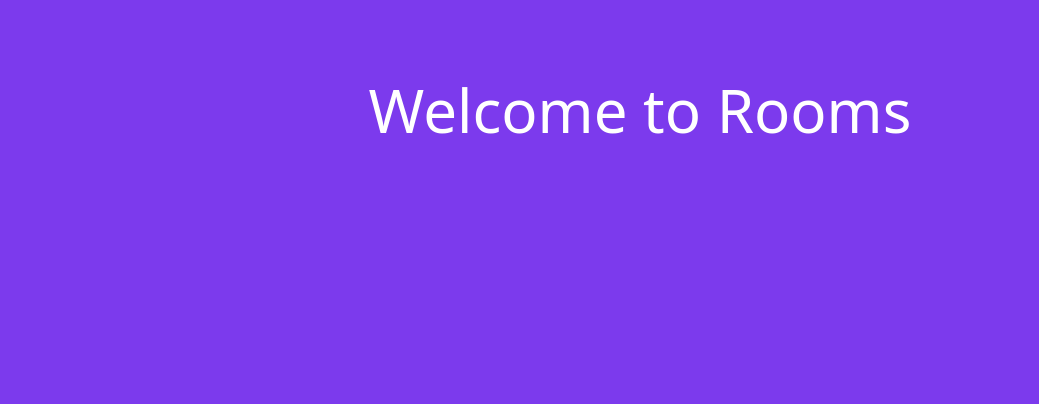
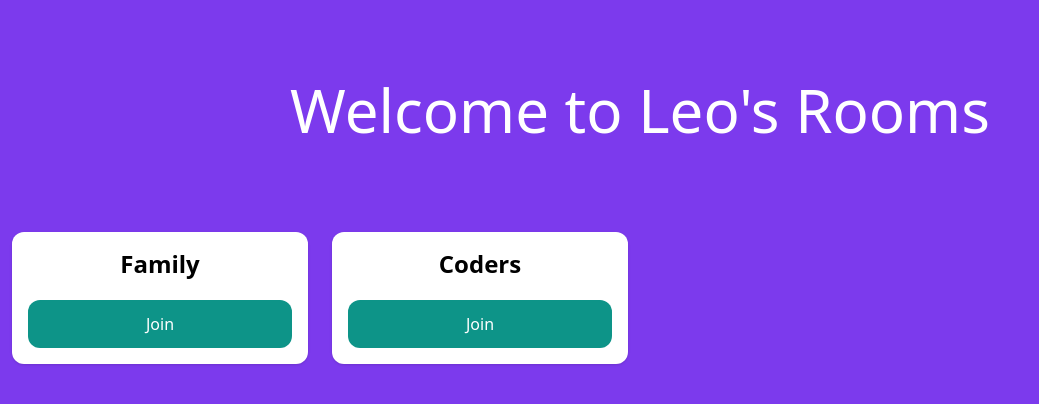
Before and after one commit to leoseis/leoschat, a Django app: page /rooms/ in a window 1280 px wide. Shown: the part 96-500 px from the top of the page, without its empty margins (0-1039 px from the left). Run offline with Django 5.2, Linux system fonts and the light colour scheme; a user stored in the database is signed in; data comes from the database, SQL or seed files in the repository; both versions use the stored data as it was after the commit; some libraries are stand-ins or nearby versions.

Commit message:
added the rooms page and looping through the links

```diff
--- a/room/templates/room/rooms.html
+++ b/room/templates/room/rooms.html
@@ -1,11 +1,21 @@
-{% extends 'core/base.html' %}                    <!-- this means everything will be extended from base.html file-->
+{% extends 'core/base.html' %}
 
 {% block title %}Rooms | {% endblock %}
 
-{% block content %}                                <!--this would be added in additon from t but this will be unique for this page-->
+{% block content %}
+<div class="p-10 lg:p-20 text-center">
+    <h1 class="text-3xl lg:text-6xl text-white"> Welcome to Leo's Rooms</h1>
+</div>
 
-<div class="p-10 lg:p-20 text-center">
-    <h1 class="text-3xl lg:text-6xl text-white">  Welcome to Rooms</h1>
-   </div>
+<div class="w-full flex flex-wrap items-center">
+    {% for room in rooms %}
+        <div class="w-full lg:w-1/4 px-3 py-3">
+            <div class="p-4 bg-white shadow rounded-xl text-center">
+                <h2 class="mb-5 text-2xl font-semibold">{{ room.name }}</h2>
 
+                <a href="# " class="px-5 py-3 block rounded-xl text-white bg-teal-600 hover:bg-teal-700">Join</a>
+            </div>
+        </div>
+    {% endfor %}
+</div>
 {% endblock %}
--- a/room/views.py
+++ b/room/views.py
@@ -1,4 +1,4 @@
-from django.contrib.auth.decorators import login_required            # imprtinf a decorator
+from django.contrib.auth.decorators import login_required            # importing  a decorator
 from django.shortcuts import render
 
 
```
Also changed, not shown: db.sqlite3.
